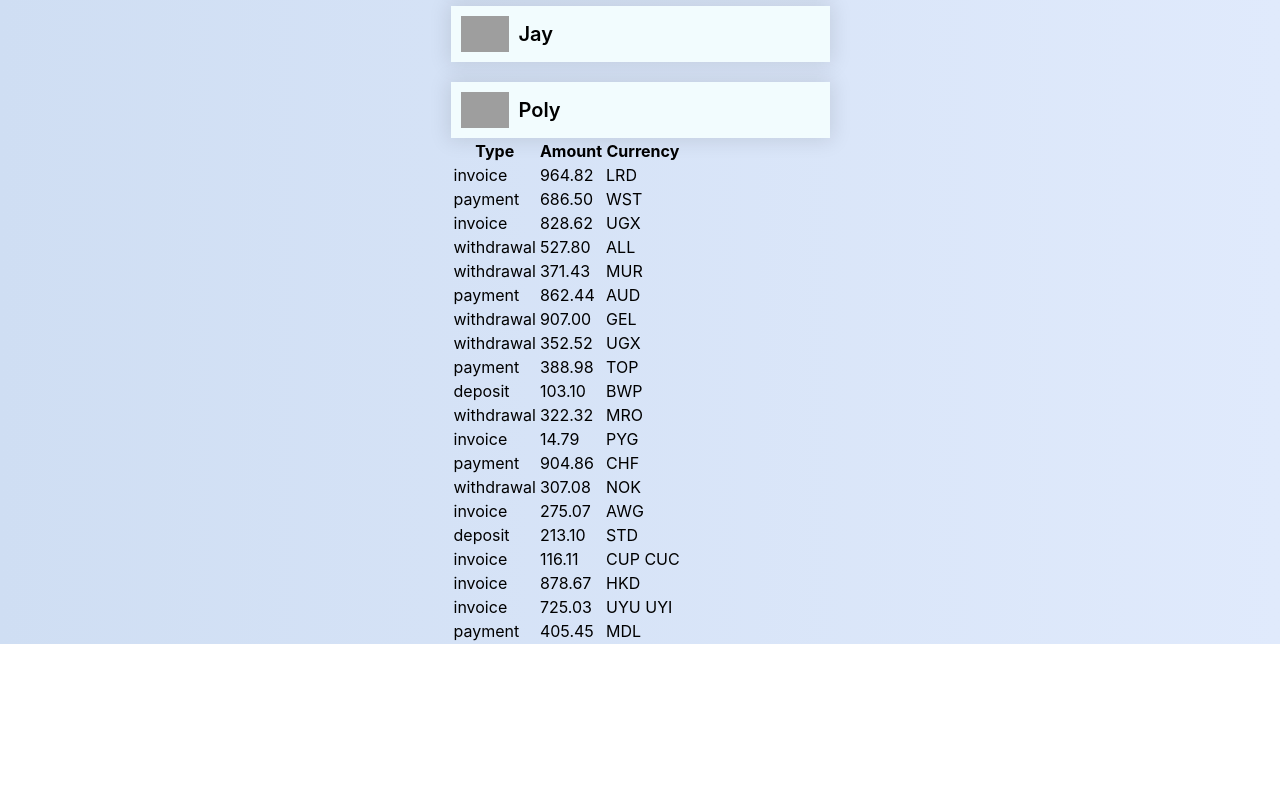
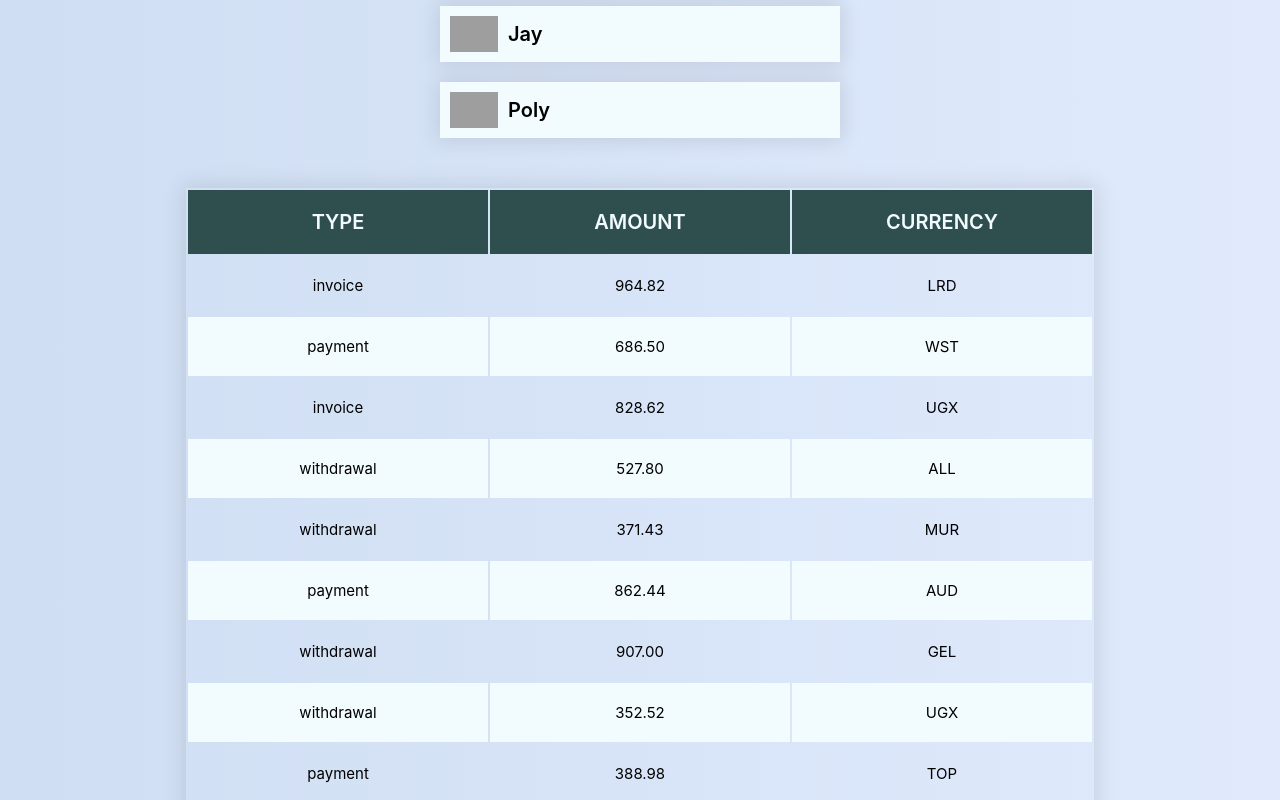
Before and after one commit to bakmaiev/goit-react-hw-01-components, a React (Create React App) app: page / in a window 1280 px wide. Shown: the part 920-1720 px from the top of the page. Before the commit the page ends 1564 px from the top, so only its background shows below. Built offline with nearby package versions, Linux system fonts and the light colour scheme; grey boxes are pictures that could not be loaded.

Commit message:
Add new styles to transaction components

```diff
--- a/src/components/FriendList/FriendList.module.css
+++ b/src/components/FriendList/FriendList.module.css
@@ -1,4 +1,6 @@
 .friendList {
+    margin: 0 auto;
+    width: 400px;
     display: flex;
     flex-direction: column;
     justify-content: center;
--- a/src/components/Statistics/Statistics.module.css
+++ b/src/components/Statistics/Statistics.module.css
@@ -1,5 +1,5 @@
 .statistics {
-    max-width: 400px;
+    width: fit-content;
     display: flex;
     flex-direction: column;
     align-items: center;
--- a/src/components/TransactionHistory/TransactionHistory.jsx
+++ b/src/components/TransactionHistory/TransactionHistory.jsx
@@ -1,22 +1,23 @@
 import PropTypes from 'prop-types';
+import css from './TransactionHistory.module.css';
 
 export const TransactionHistory = ({ items }) => {
   return (
-    <table className="transaction-history">
+    <table className={css.transactionHistory}>
       <thead>
         <tr>
-          <th>Type</th>
-          <th>Amount</th>
-          <th>Currency</th>
+          <th className={css.title}>Type</th>
+          <th className={css.title}>Amount</th>
+          <th className={css.title}>Currency</th>
         </tr>
       </thead>
       <tbody>
         {items.map(item => {
           return (
-            <tr key={item.id}>
-              <td>{item.type}</td>
-              <td>{item.amount}</td>
-              <td>{item.currency}</td>
+            <tr key={item.id} className={css.list}>
+              <td className={css.item}>{item.type}</td>
+              <td className={css.item}>{item.amount}</td>
+              <td className={css.item}>{item.currency}</td>
             </tr>
           );
         })}
--- a/src/components/TransactionHistory/TransactionHistory.module.css
+++ b/src/components/TransactionHistory/TransactionHistory.module.css
@@ -0,0 +1,26 @@
+.transactionHistory {
+    width: fit-content;
+    margin: 50px auto;
+    box-shadow: 0px 0px 20px 3px rgba(0, 0, 0, 0.1);
+}
+
+.title {
+    width: 300px;
+    background-color: darkslategrey;
+    color: #f2fcfe;
+    padding: 20px 0;
+    font-weight: 600;
+    font-size: 20px;
+    text-transform: uppercase;
+}
+
+.item {
+    /* width: 300px; */
+    padding: 20px 0;
+    font-size: 15px;
+    text-align: center;
+}
+
+.list:nth-child(2n) {
+    background-color: #f2fcfe;
+}
```
